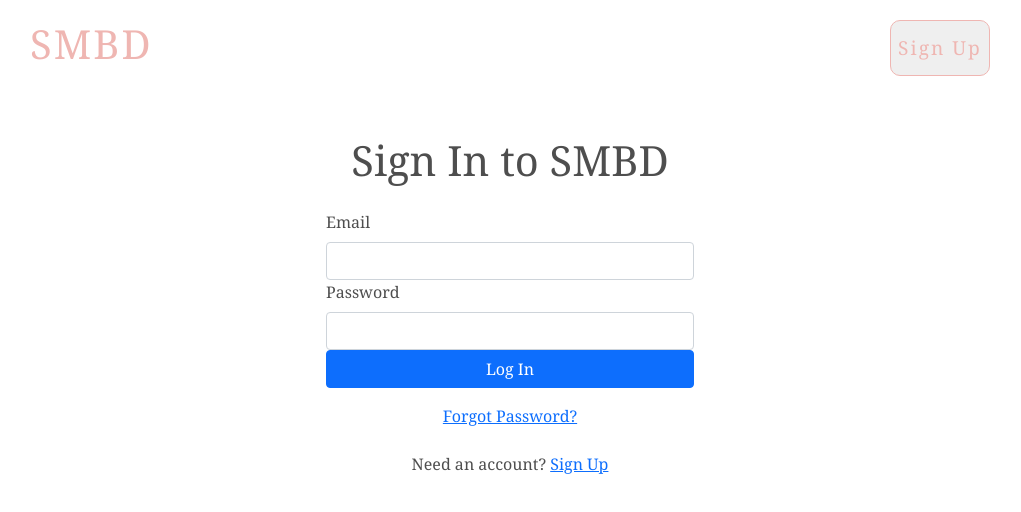
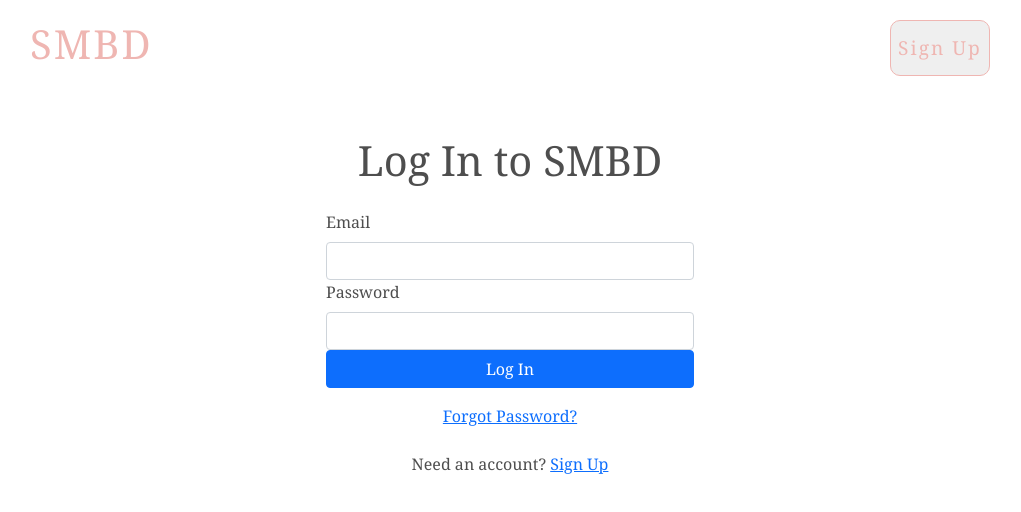
Before and after one commit to g-priime/smbd, a React (Create React App) app: page /login in a window 1280 px wide. Shown: the top 512 px of the page, without its empty margins (130-1151 px from the left). Built offline with nearby package versions, Linux system fonts and the light colour scheme; no server answers.

Commit message:
Update TitleLogInPage.js

```diff
--- a/src/components/TitleLogInPage.js
+++ b/src/components/TitleLogInPage.js
@@ -27,7 +27,7 @@ const TitleLogInPage = ({ setShowForm }) => {
         <button onClick={handleSignUp}>Sign Up</button>
       </div>
 
-      <h2>Sign In to SMBD</h2>
+      <h2>Log In to SMBD</h2>
       {/* TODO - fix how error message is shown */}
       {error && <Alert variant="danger">{error}</Alert>}
       {/*
```
